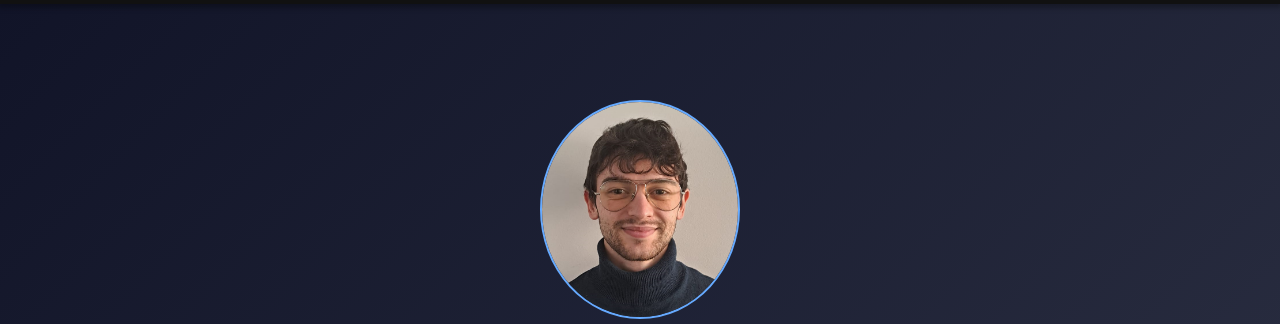
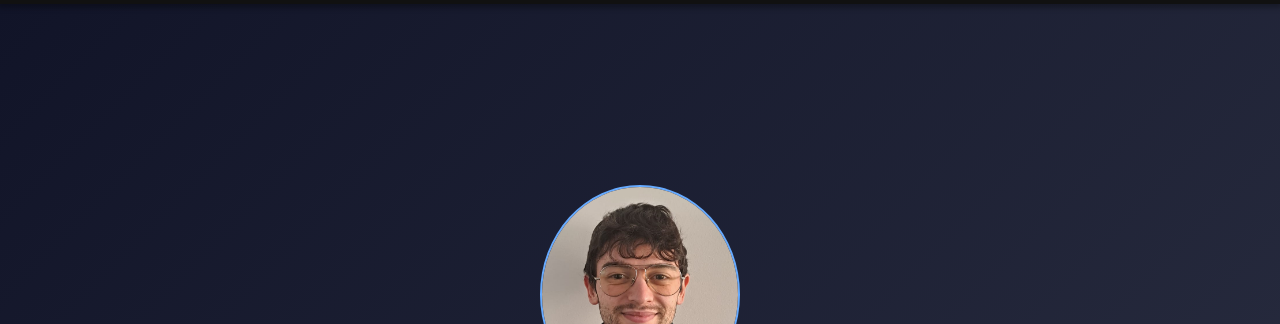
Before and after one commit to Fane-dev/My-Portfolio, a plain HTML site: page index.html in a window 1280 px wide. Shown: the part 66-390 px from the top of the page. Drawn offline with Linux system fonts and the light colour scheme.

Commit message:
update media query

```diff
--- a/style.css
+++ b/style.css
@@ -84,13 +84,13 @@ body {
 .hero {
   background: linear-gradient(135deg, #111428 0%, #2b2f42 100%);
   color: #eee;
-  padding: 6rem 2rem;
-  text-align: center;
-  flex-grow: 1;
+  padding: 2rem;
   display: flex;
+  flex-direction: column;
   justify-content: center;
   align-items: center;
-  min-height: 60vh;
+  min-height: 100vh;
+  text-align: center;
 }
 
 .immagine{
@@ -102,7 +102,11 @@ body {
 .hero-content {
   max-width: 600px;
   width: 100%;
-  padding: 0 1rem;
+  padding: 1rem;
+  display: flex;
+  flex-direction: column;
+  justify-content: center;
+  align-items: center;
 }
 
 .hero-buttons{
```
Also changed, not shown: index.html (+0 -1 lines).
